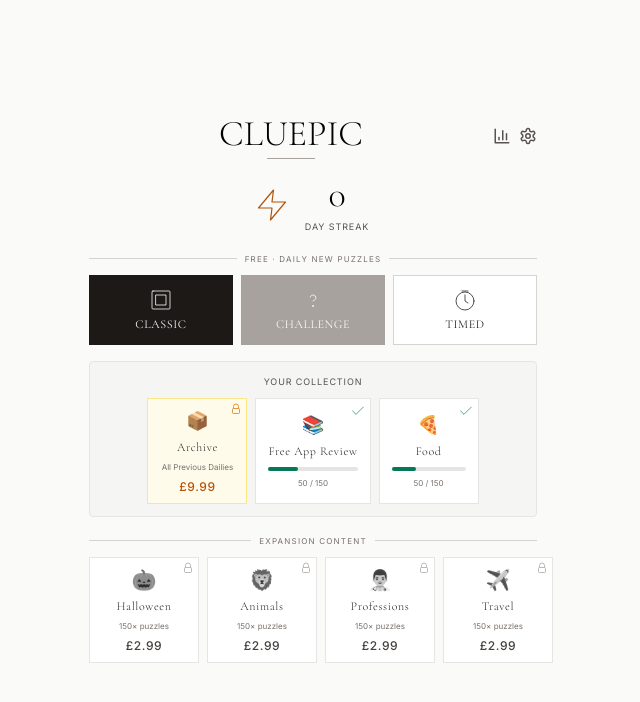
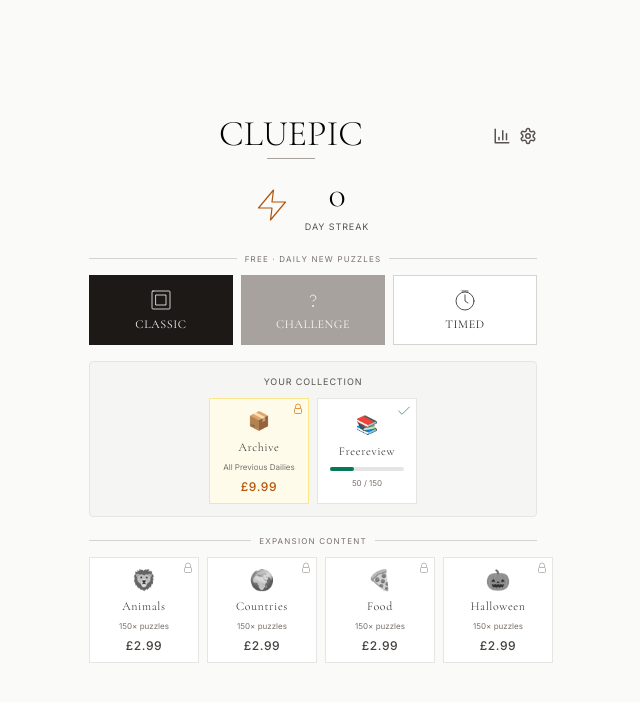
Before and after one commit to Tand-101/cluepic-game, a React (Vite) app: page / in a window 1280 px wide. Shown: the top 702 px of the page, without its empty margins (327-967 px from the left). Built offline with nearby package versions, Linux system fonts and the light colour scheme.

Commit message:
Update DifficultySelect.jsx

```diff
--- a/src/components/DifficultySelect.jsx
+++ b/src/components/DifficultySelect.jsx
@@ -12,16 +12,18 @@ const DifficultySelect = ({
   setShowSettings
 }) => {
 
-  const defaultExpansionPacks = [
-    { name: 'Free App Review', price: 'Free with Review', emoji: '📚', locked: false, requiresReview: true },
-    { name: 'Food', price: '£2.99', emoji: '🍕', locked: false, requiresReview: false },
-    { name: 'Halloween', price: '£2.99', emoji: '🎃', locked: true, requiresReview: false },
-    { name: 'Animals', price: '£2.99', emoji: '🦁', locked: true, requiresReview: false },
-    { name: 'Professions', price: '£2.99', emoji: '👨‍⚕️', locked: true, requiresReview: false },
-    { name: 'Travel', price: '£2.99', emoji: '✈️', locked: true, requiresReview: false },
-    { name: 'Sports', price: '£2.99', emoji: '⚽', locked: true, requiresReview: false },
-    { name: 'Nature', price: '£2.99', emoji: '🌲', locked: true, requiresReview: false },
-    { name: 'Music', price: '£2.99', emoji: '🎵', locked: true, requiresReview: false }
+ const defaultExpansionPacks = [
+    { name: 'Freereview', price: 'Free with Review', emoji: '📚', locked: false, requiresReview: true, category: 'Freereview' },
+    { name: 'Animals', price: '£2.99', emoji: '🦁', locked: true, requiresReview: false, category: 'Animals' },
+    { name: 'Countries', price: '£2.99', emoji: '🌍', locked: true, requiresReview: false, category: 'Countries' },
+    { name: 'Food', price: '£2.99', emoji: '🍕', locked: true, requiresReview: false, category: 'Food' },
+    { name: 'Halloween', price: '£2.99', emoji: '🎃', locked: true, requiresReview: false, category: 'Halloween' },
+    { name: 'Home', price: '£2.99', emoji: '🏠', locked: true, requiresReview: false, category: 'Home' },
+    { name: 'Jobs', price: '£2.99', emoji: '👷', locked: true, requiresReview: false, category: 'Jobs' },
+    { name: 'School', price: '£2.99', emoji: '🎓', locked: true, requiresReview: false, category: 'School' },
+    { name: 'Sports', price: '£2.99', emoji: '⚽', locked: true, requiresReview: false, category: 'Sports' },
+    { name: 'Weather', price: '£2.99', emoji: '☀️', locked: true, requiresReview: false, category: 'Weather' },
+    { name: 'Wild', price: '£2.99', emoji: '🌲', locked: true, requiresReview: false, category: 'Wild' }
   ];
 
   const packs = expansionPacks && expansionPacks.length > 0 ? expansionPacks : defaultExpansionPacks;
@@ -227,7 +229,7 @@ const DifficultySelect = ({
                       <path d="M7 11 V7 A5 5 0 0 1 17 7 V11" />
                     </svg>
                   </div>
-                  <div className="text-xl mb-1 grayscale">{pack.emoji}</div>
+                  <div className="text-xl mb-1" style={{ filter: 'grayscale(100%)' }}>{pack.emoji}</div>
                   <div className="text-xs mb-1 tracking-wider" style={{ fontFamily: "'Cormorant Garamond', serif" }}>
                     {pack.name}
                   </div>
```
